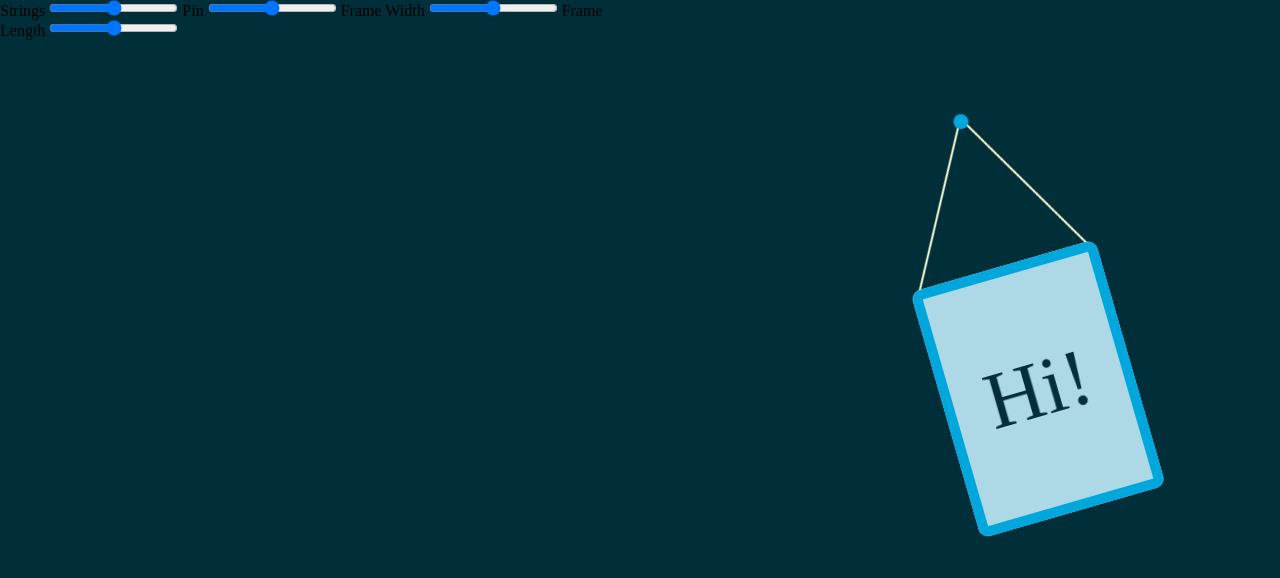
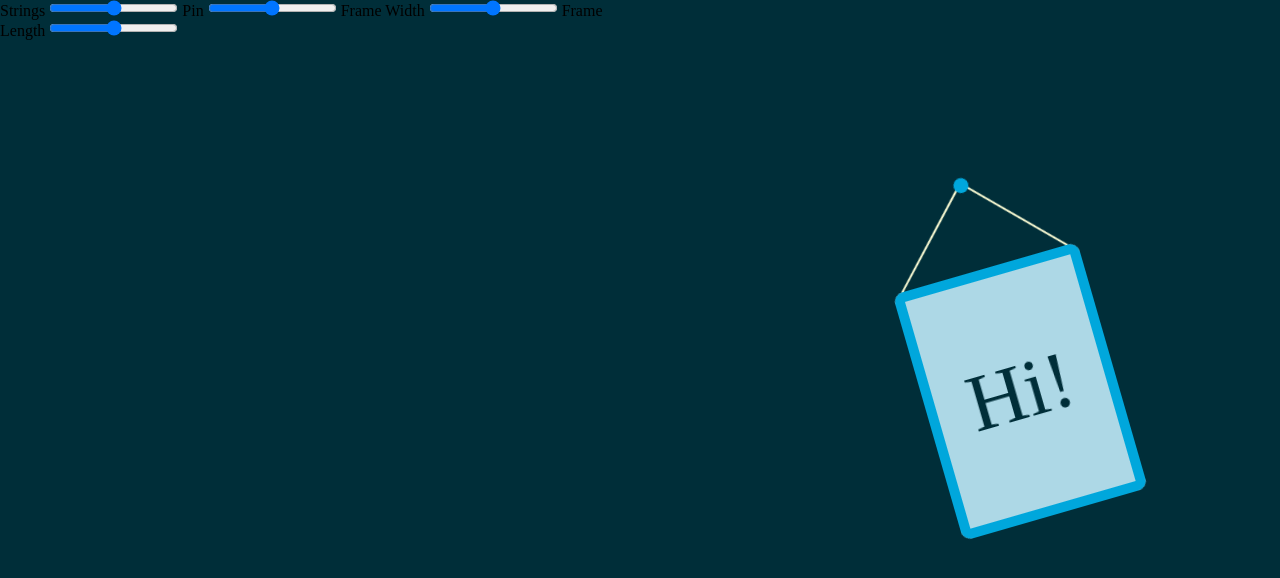
Before and after one commit to davisnoah/swinging-picture-frame, a plain HTML site: page index.html in a window 1280 px wide. Drawn offline with Linux system fonts and the light colour scheme.

Commit message:
Shorten length of strings

```diff
--- a/style.css
+++ b/style.css
@@ -18,7 +18,7 @@
   --string-height: 0.125rem;
 
   --pin-width: 15px;
-  --pin-top: 60%;
+  --pin-top: 35%;
 
   --string-offset: 10px;
 
```
